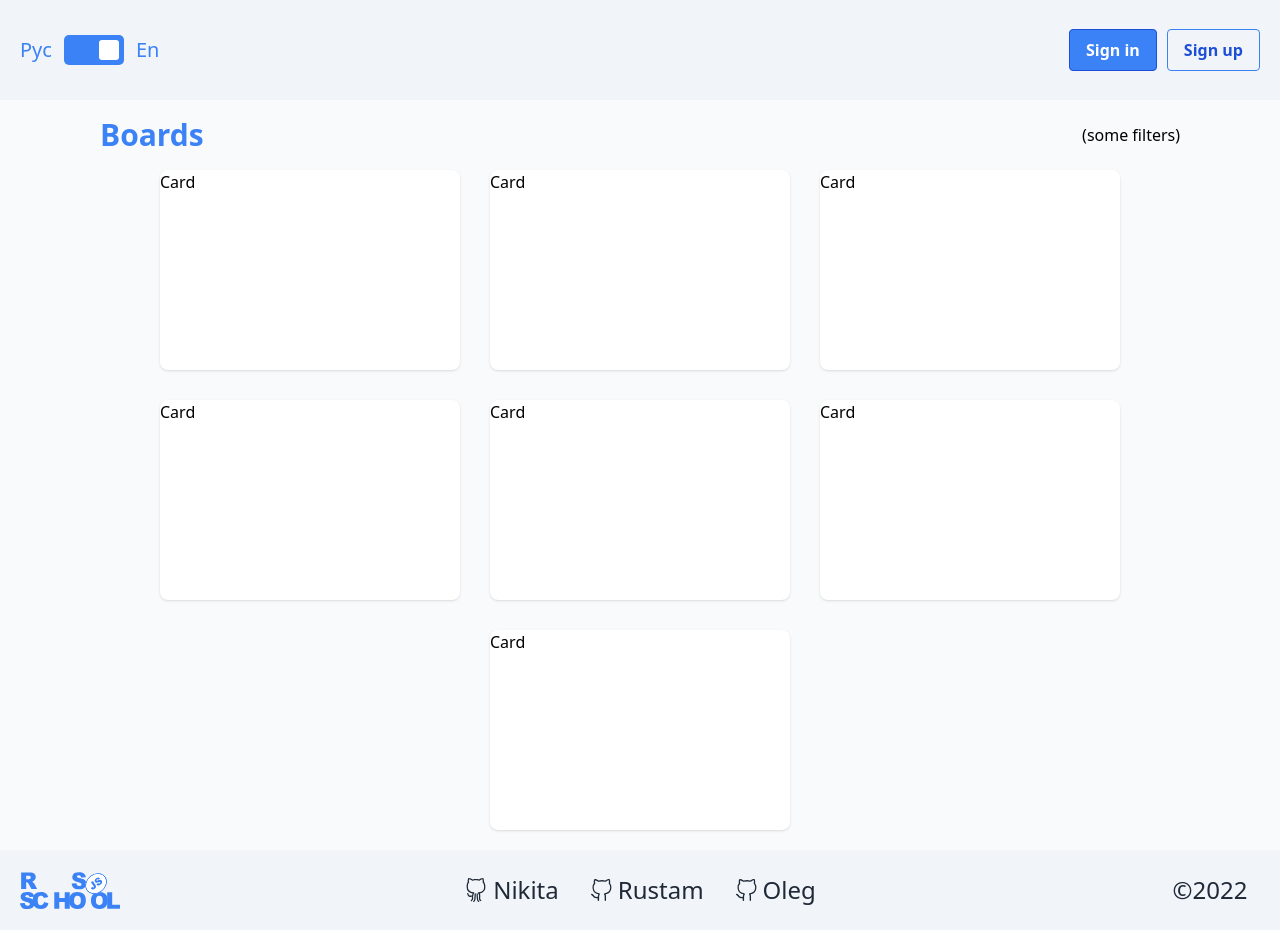
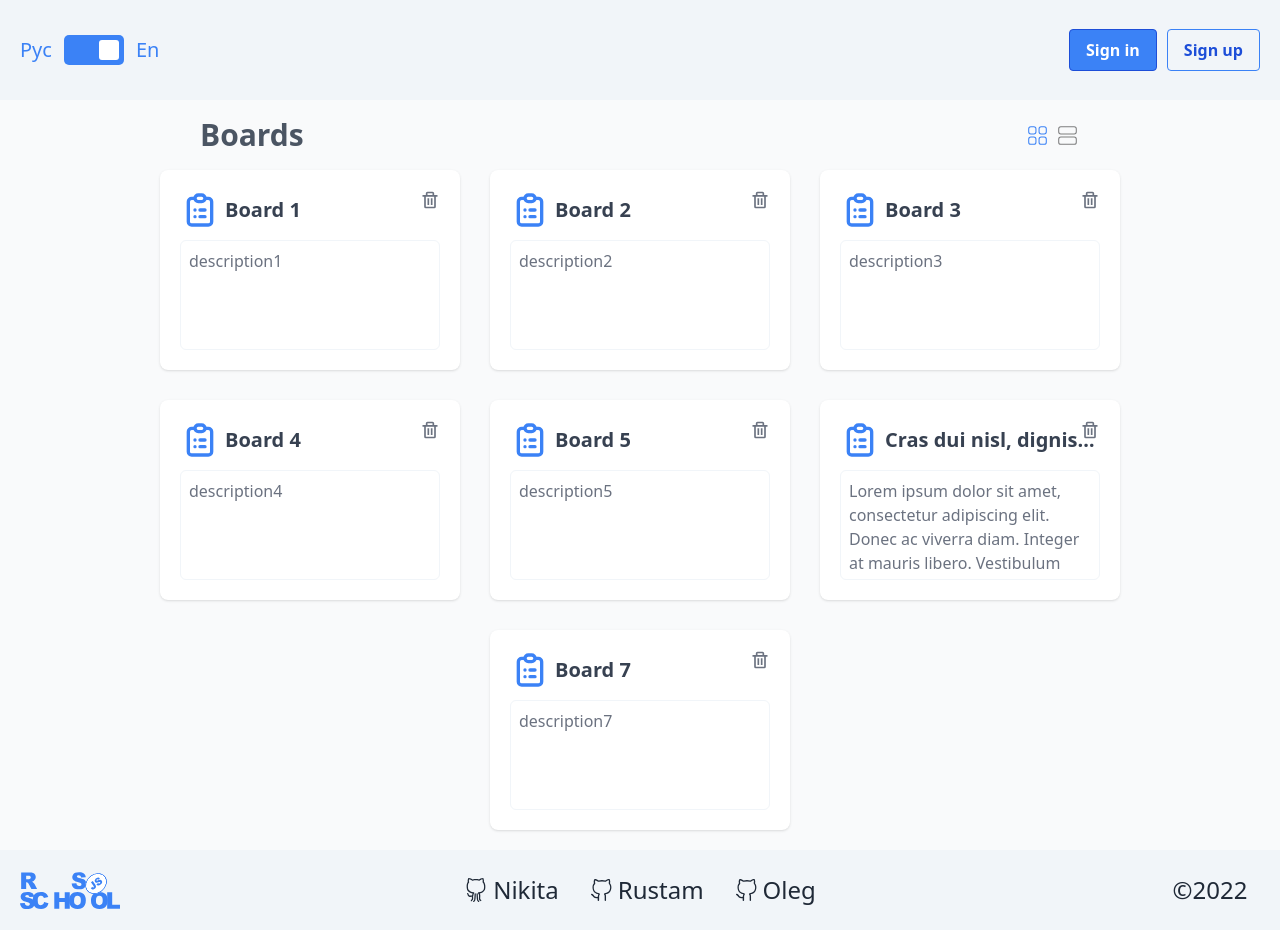
Before and after one commit to lg0leg/project-management-app, a React (Create React App) app: page / in a window 1280 px wide. Built offline with nearby package versions, Linux system fonts and the light colour scheme; what react-jwt would draw is missing.

Commit message:
feat: add card layout for "grid" type

```diff
--- a/src/pages/Boards.tsx
+++ b/src/pages/Boards.tsx
@@ -1,28 +1,53 @@
 import { useAppSelector } from 'app/hooks';
-import React, { FC } from 'react';
+import React, { FC, useState } from 'react';
 import { useNavigate } from 'react-router-dom';
+import { CiGrid41, CiGrid2V } from 'react-icons/ci';
+import { HiOutlineClipboardList } from 'react-icons/hi';
+import { BiEdit, BiTrash } from 'react-icons/bi';
+// import { BiTask } from 'react-icons/bi';
 
 const boardsDataArr = [
-  { title: 'board1', description: 'description1', id: 'dsghjsghj1' },
-  { title: 'board2', description: 'description2', id: 'jnkjlkcv2' },
-  { title: 'board3', description: 'description3', id: 'dsghghj3' },
-  { title: 'board4', description: 'description4', id: 'jnlkcv4' },
-  { title: 'board5', description: 'description5', id: 'dsghjhqda5' },
-  { title: 'board6', description: 'description6', id: 'jnkjlkcv6' },
-  { title: 'board7', description: 'description7', id: 'dsghjhkhksghj7' },
+  { title: 'Board 1', description: 'description1', id: 'dsghjsghj1' },
+  { title: 'Board 2', description: 'description2', id: 'jnkjlkcv2' },
+  { title: 'Board 3', description: 'description3', id: 'dsghghj3' },
+  { title: 'Board 4', description: 'description4', id: 'jnlkcv4' },
+  { title: 'Board 5', description: 'description5', id: 'dsghjhqda5' },
+  {
+    title:
+      'Cras dui nisl, dignissim nec tincidunt eget, varius non nisi. Aliquam libero nibh, condimentum ac erat sed, aliquam facilisis ex',
+    description:
+      'Lorem ipsum dolor sit amet, consectetur adipiscing elit. Donec ac viverra diam. Integer at mauris libero. Vestibulum elementum, velit a porttitor blandit, nisl lacus porttitor elit, eget placerat ante augue nec nulla.',
+    id: 'dsghjhkhksghj6',
+  },
+  { title: 'Board 7', description: 'description7', id: 'jnkjlkcv7' },
 ];
 
 export const Boards: FC = () => {
   const { lang } = useAppSelector((state) => state.langReducer);
+  const [grid, setGrid] = useState('grid');
+
+  const gridButtonStyle = grid == 'grid' ? 'rgb(59, 130, 246, 1)' : 'rgb(0, 0, 0, 0.5)';
+  const listButtonStyle = grid == 'grid' ? 'rgb(0, 0, 0, 0.5)' : 'rgb(59, 130, 246, 1)';
 
   return (
     <>
       <section className="min-h-[calc(100vh-100px-80px)] bg-gray-50 ">
-        <div className="flex h-[50px] w-full items-center justify-between px-[20px]  sm:h-[70px] sm:px-[100px]">
-          <h2 className="text-2xl font-semibold text-blue-500 sm:text-3xl">
+        <div className="flex h-[50px] w-full items-center justify-between px-[20px]  sm:h-[70px] sm:px-[200px]">
+          <h2 className="text-2xl font-semibold text-gray-600 sm:text-3xl">
             {lang == 'en' ? 'Boards' : 'Доски'}
           </h2>
-          <div>(some filters)</div>
+          {/* <div>(some filters)</div> */}
+          <div className="flex gap-[5px]">
+            <button className="hover:scale-105 active:scale-95" onClick={() => setGrid('grid')}>
+              <CiGrid41 size={25} color={gridButtonStyle} />
+            </button>
+            <button
+              className="rotate-90 hover:scale-105 active:scale-95"
+              onClick={() => setGrid('list')}
+            >
+              <CiGrid2V size={25} color={listButtonStyle} />
+            </button>
+          </div>
         </div>
         <div className="flex flex-wrap justify-center gap-[30px] px-[20px] pb-[20px]">
           {boardsDataArr.map((item) => (
@@ -44,13 +69,32 @@ function BoardsCard(props: { title: string; description: string; id: string }) {
 
   return (
     <article
-      className="h-[200px] min-w-[300px] cursor-pointer rounded-lg bg-white shadow"
+      className="relative h-[200px] w-[300px] cursor-pointer rounded-lg bg-white p-[20px] text-center shadow"
       onClick={() => {
         const path = `board/${props.id}`;
         navigate(path);
       }}
     >
-      Card
+      <div className="flex items-center gap-[5px]">
+        <HiOutlineClipboardList size={40} color="rgb(59, 130, 246, 1)" />
+        <h3 className="max-w-[210px] truncate text-xl font-semibold text-gray-700">
+          {props.title}
+        </h3>
+      </div>
+      <button
+        className="absolute top-[20px] right-[20px] hover:scale-105 active:scale-95"
+        onClick={(e) => {
+          e.stopPropagation();
+          // delete card
+        }}
+      >
+        <BiTrash size={20} color="rgb(107, 114, 128, 1)" />
+      </button>
+      <textarea
+        className="text-md mt-[10px] h-[110px] w-full resize-none overflow-hidden rounded-md border border-slate-100 p-2 text-gray-500 focus:outline-none"
+        value={props.description}
+        readOnly
+      />
     </article>
   );
 }
```
